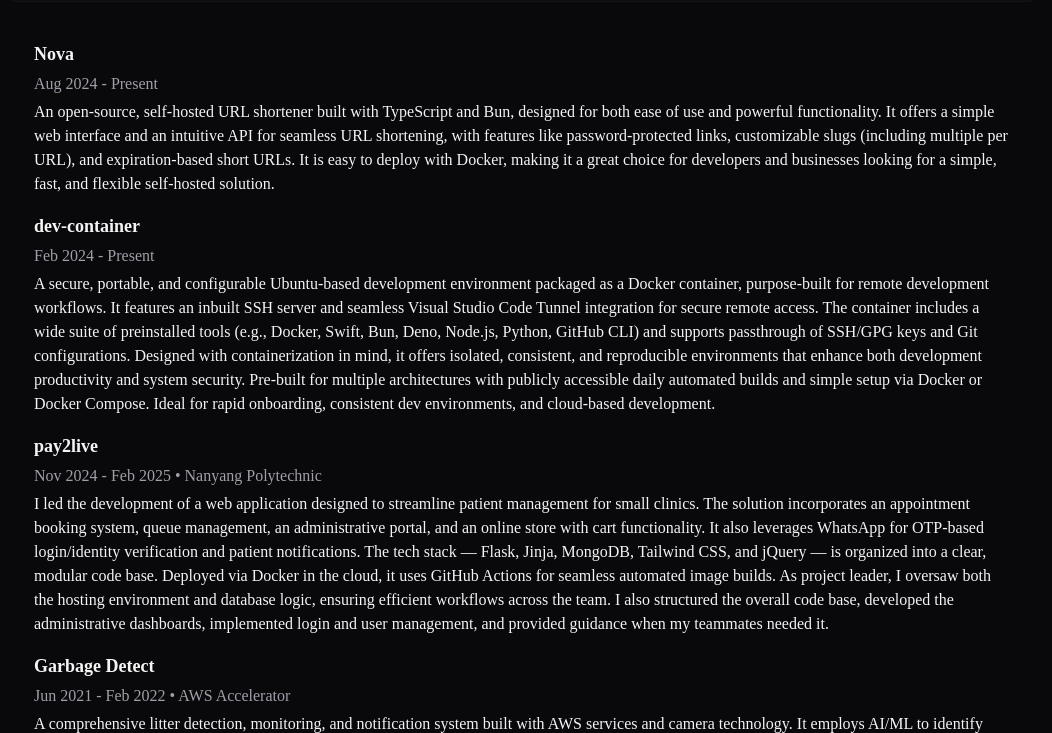
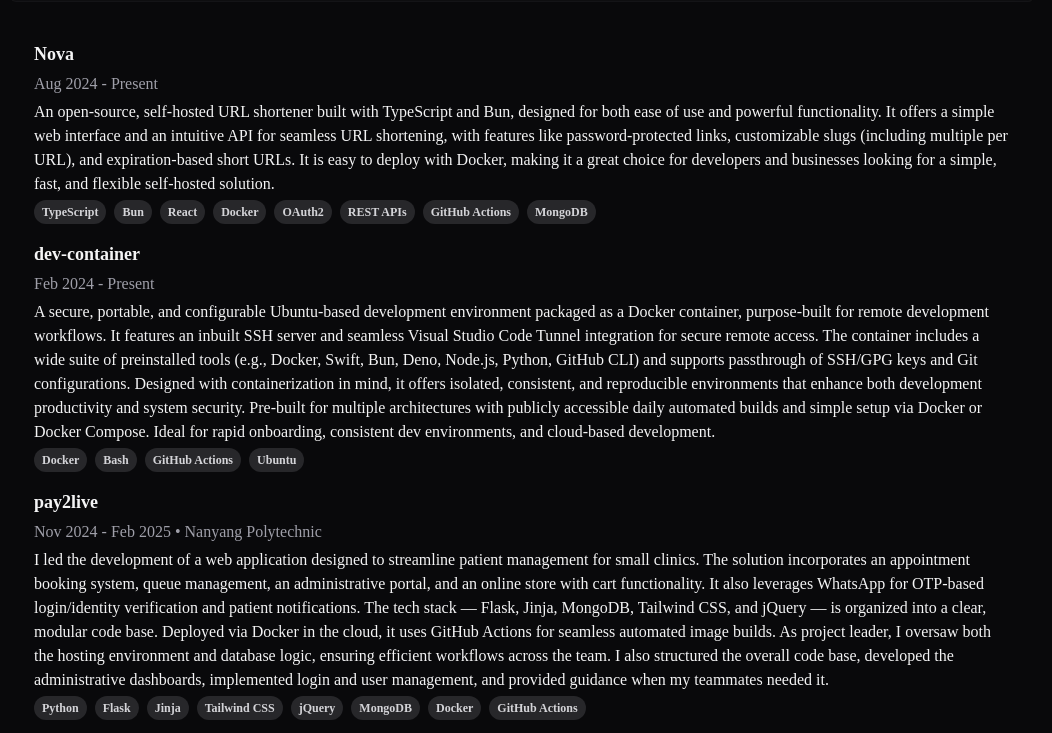
Before and after one commit to thaddeuskkr/tkkr.dev, an Astro site: page /projects in a window 1280 px wide. Shown: the part 72-805 px from the top of the page, without its empty margins (118-1170 px from the left). Built offline with nearby package versions, Linux system fonts and the light colour scheme; Astro itself is replaced by a stand-in of ours.

Commit message:
feat: add bubbles for skills
Signed-off-by: Thaddeus Kuah <tk@tkkr.dev>

```diff
--- a/src/pages/projects.astro
+++ b/src/pages/projects.astro
@@ -24,6 +24,15 @@
                         {project.association ? ` • ${project.association}` : ""}
                     </span>
                     <p>{project.description}</p>
+                    <div class="flex flex-wrap gap-2">
+                        {
+                            project.skills.map((skill: string) => (
+                                <span class="rounded-full bg-zinc-800 px-2 py-1 text-xs font-semibold text-zinc-300">
+                                    {skill}
+                                </span>
+                            ))
+                        }
+                    </div>
                 </div>
             ))
         }
```
